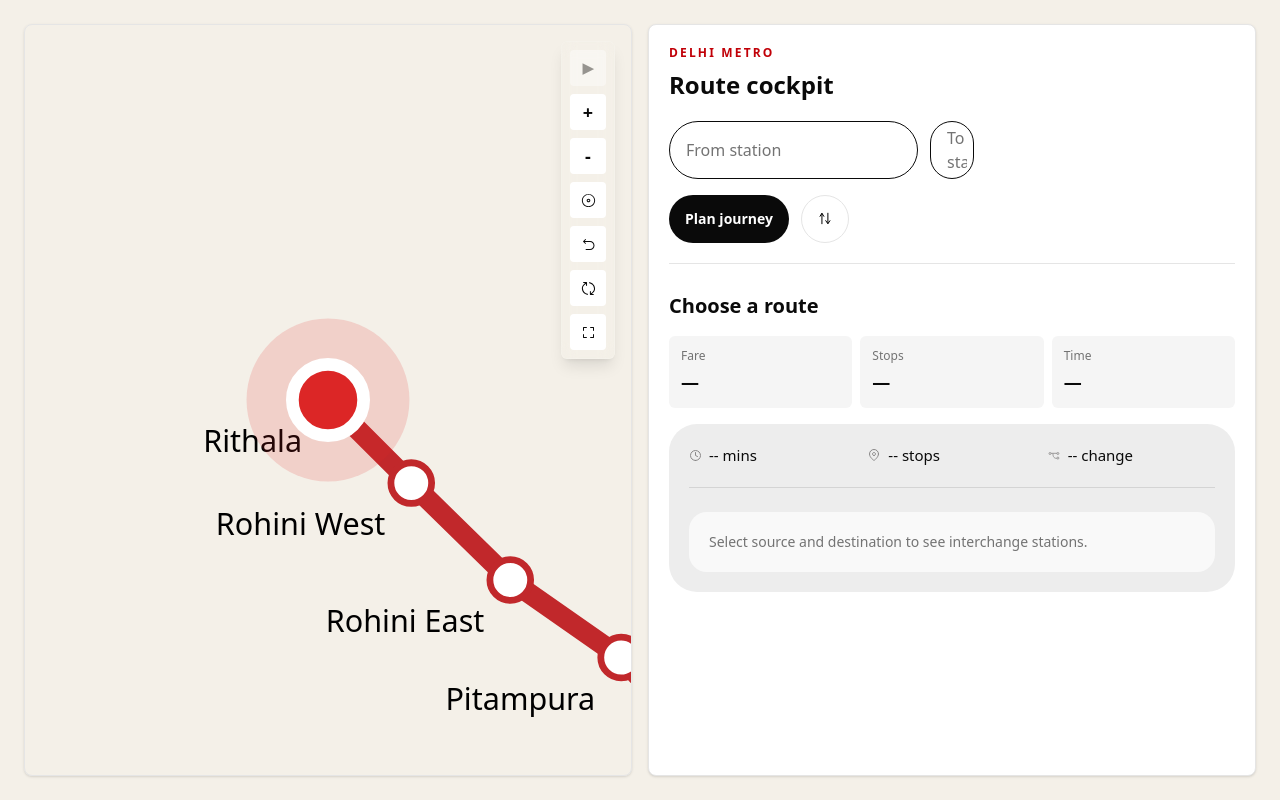
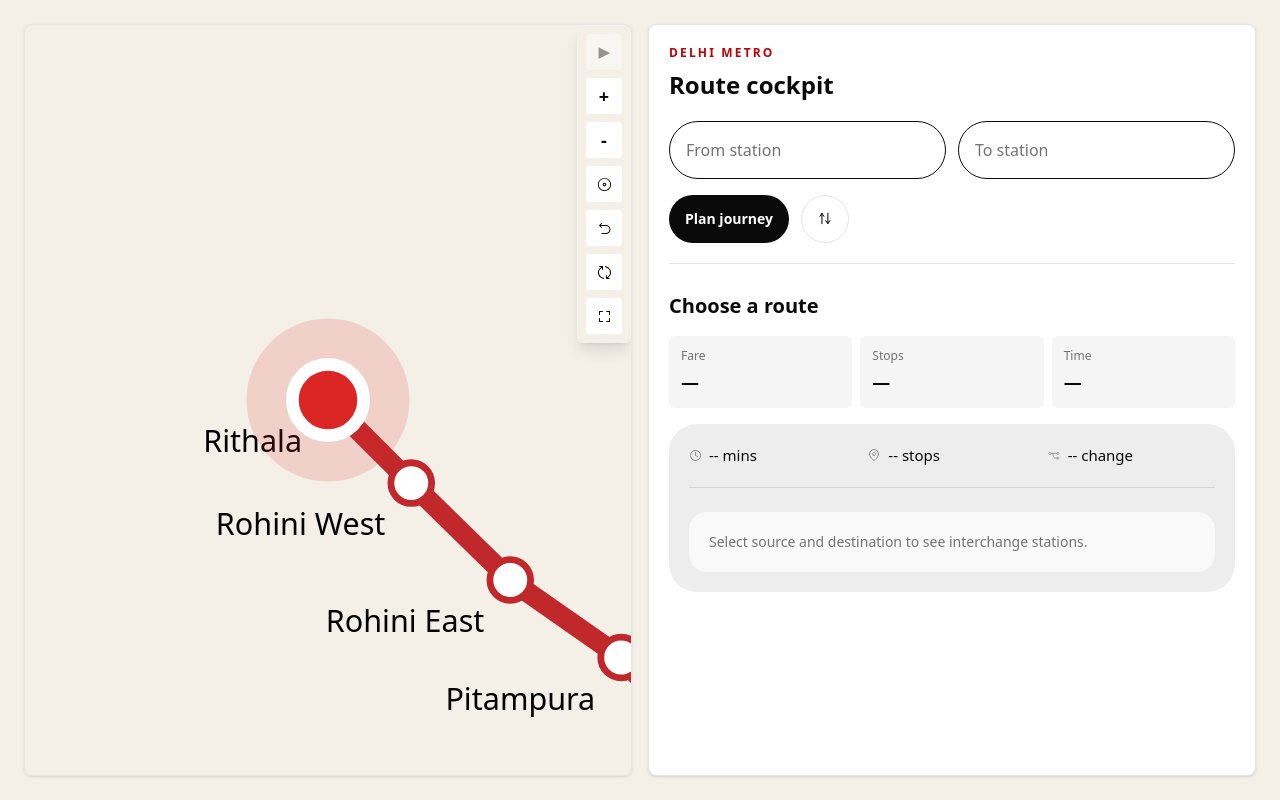
Before and after one commit to msrishav-28/namma-blr-metro, a React (Vite) app: page / in a window 1280 px wide. Built offline with nearby package versions, Linux system fonts and the light colour scheme.

Commit message:
style: update layout of SearchBox and adjust SVG component positioning for improved responsiveness

```diff
--- a/src/components/SearchBox.tsx
+++ b/src/components/SearchBox.tsx
@@ -449,7 +449,7 @@
       })}
       className='grid gap-3 [--station-select-height:48px] [--station-select-x-padding:12px] sm:gap-4 sm:[--station-select-height:58px] sm:[--station-select-x-padding:14px]'
     >
-      <div className='grid grid-cols-1 items-center gap-2 sm:grid-cols-[minmax(0,1fr)_44px_minmax(0,1fr)] sm:gap-3'>
+      <div className='grid grid-cols-1 items-center gap-2 sm:grid-cols-2 sm:gap-3'>
         <Controller
           control={control}
           name="from"
--- a/src/components/graphsvg.tsx
+++ b/src/components/graphsvg.tsx
@@ -435,6 +435,15 @@
         }}
         train={
           <>
+            {selectedStationPoint ? (
+              <g transform={`translate(${selectedStationPoint.x} ${selectedStationPoint.y})`} pointerEvents="none">
+                <circle r={16} fill="#dc2626" opacity={0.16}>
+                  <animate attributeName="r" values="10;24;10" dur="1.8s" repeatCount="indefinite" />
+                  <animate attributeName="opacity" values="0.28;0.04;0.28" dur="1.8s" repeatCount="indefinite" />
+                </circle>
+                <circle r={7} fill="#dc2626" stroke="#fff" strokeWidth={2.5} />
+              </g>
+            ) : null}
             {path ? (
               <>
                 <path ref={routePathRef} stroke="transparent" d={path} />
@@ -451,22 +460,15 @@
                 </g>
               </>
             ) : null}
-            {selectedStationPoint ? (
-              <g transform={`translate(${selectedStationPoint.x} ${selectedStationPoint.y})`} pointerEvents="none">
-                <circle r={16} fill="#dc2626" opacity={0.16}>
-                  <animate attributeName="r" values="10;24;10" dur="1.8s" repeatCount="indefinite" />
-                  <animate attributeName="opacity" values="0.28;0.04;0.28" dur="1.8s" repeatCount="indefinite" />
-                </circle>
-                <circle r={7} fill="#dc2626" stroke="#fff" strokeWidth={2.5} />
-              </g>
-            ) : null}
+
+
           </>
         }
         ref={svgRef}
         zoomFunction={mapControls}
       />
 
-      <div className="absolute right-4 top-4">
+      <div className="absolute right-0 top-0">
         <div className="flex flex-col gap-2 rounded-md border border-white/15  p-2 shadow-lg backdrop-blur">
           <button
             onClick={() => path && setPlay((p) => !p)}
```
Lines whose indentation alone changed are shown as unchanged.
